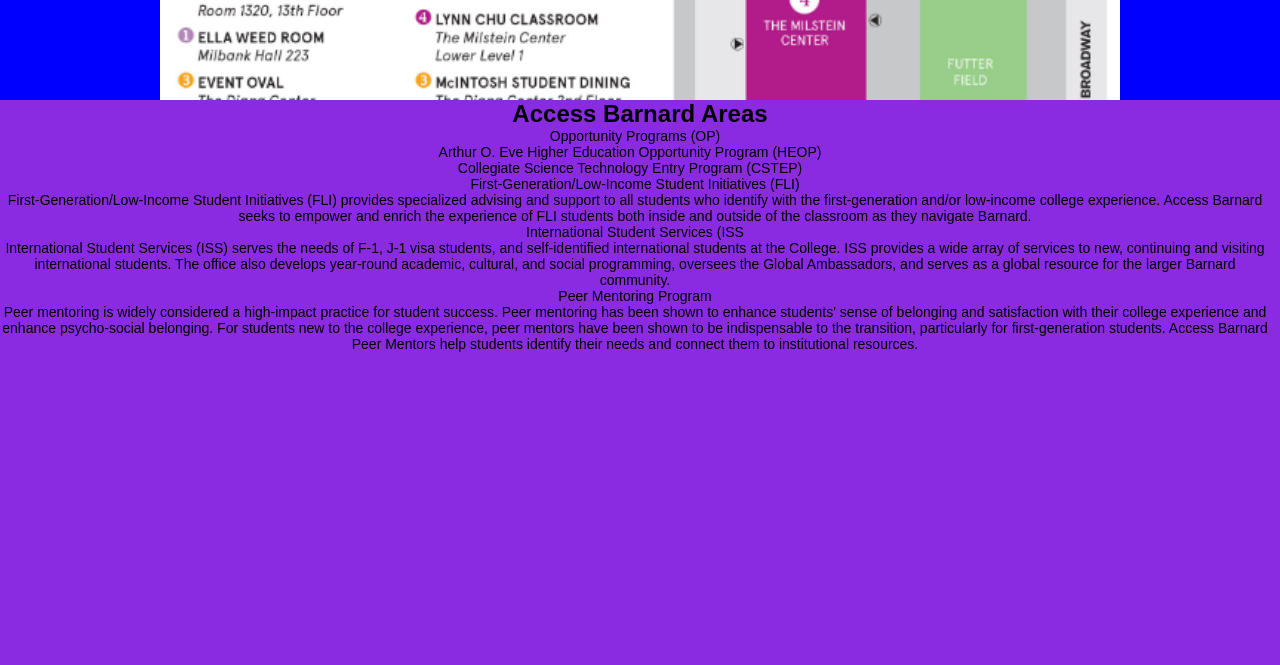
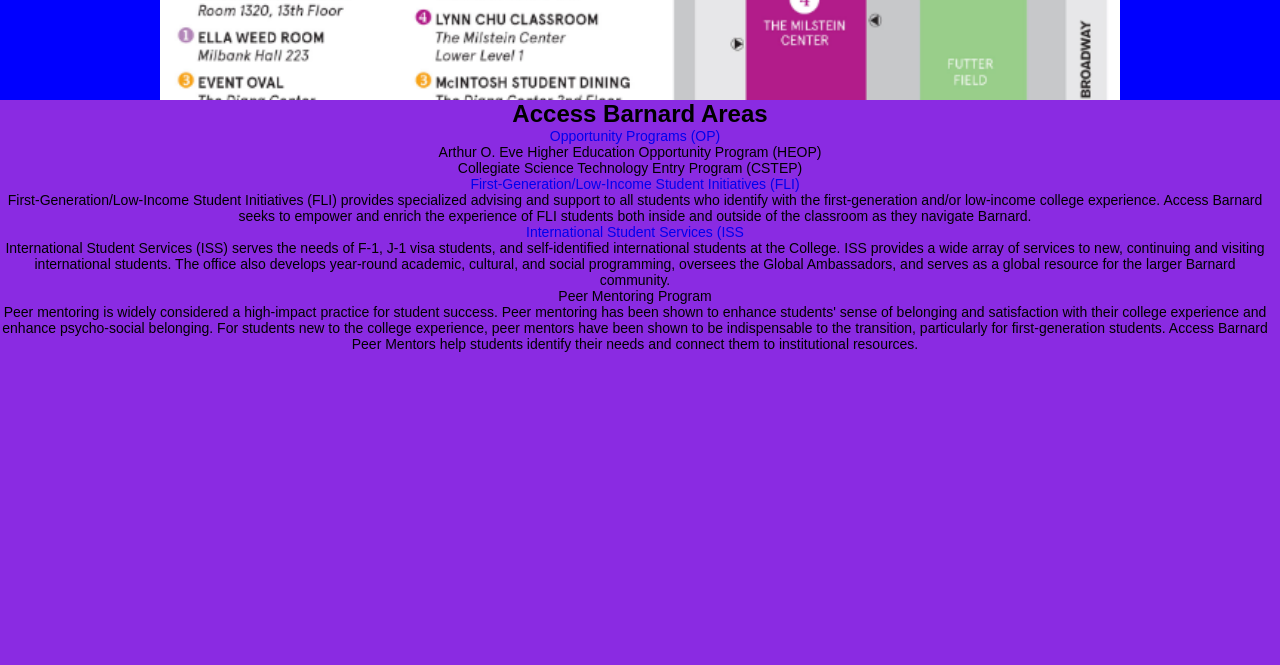
Before and after one commit to maggiez0613/maggiez0613.github.io, a plain HTML site: page index.html in a window 1280 px wide. Shown: the part 1500-2165 px from the top of the page. Drawn offline with nearby package versions, Linux system fonts and the light colour scheme.

Commit message:
hyperlink websites

```diff
--- a/index.html
+++ b/index.html
@@ -48,8 +48,8 @@
 		<section id="abareas">
 			<h2>Access Barnard Areas</h2>
 				<ul>
-					<li>Opportunity Programs (OP)
-						<!-- hyperlink op website -->
+					<li>
+						<a href="https://barnard.edu/opportunity-programs">Opportunity Programs (OP)</a>
 						<ul>
 							<li>
 								<p>Arthur O. Eve Higher Education Opportunity Program (HEOP)</p>
@@ -59,12 +59,12 @@
 							</li>
 						</ul>
 					</li>
-					<li>First-Generation/Low-Income Student Initiatives (FLI)
-						<!-- hyperlink fli website -->
+					<li>
+						<a href="https://barnard.edu/first-generation-student-initiatives">First-Generation/Low-Income Student Initiatives (FLI)</a>
 						<p>First-Generation/Low-Income Student Initiatives (FLI) provides specialized advising and support to all students who identify with the first-generation and/or low-income college experience. Access Barnard seeks to empower and enrich the experience of FLI students both inside and outside of the classroom as they navigate Barnard.</p>
 					</li>
-					<li>International Student Services (ISS
-						<!-- hyperlink iss website -->
+					<li>
+						<a href="https://barnard.edu/international-student-services">International Student Services (ISS</a>
 						<p>International Student Services (ISS) serves the needs of F-1, J-1 visa students, and self-identified international students at the College. ISS provides a wide array of services to new, continuing and visiting international students. The office also develops year-round academic, cultural, and social programming, oversees the Global Ambassadors, and serves as a global resource for the larger Barnard community.</p>
 					</li>
 					<li>Peer Mentoring Program
```
